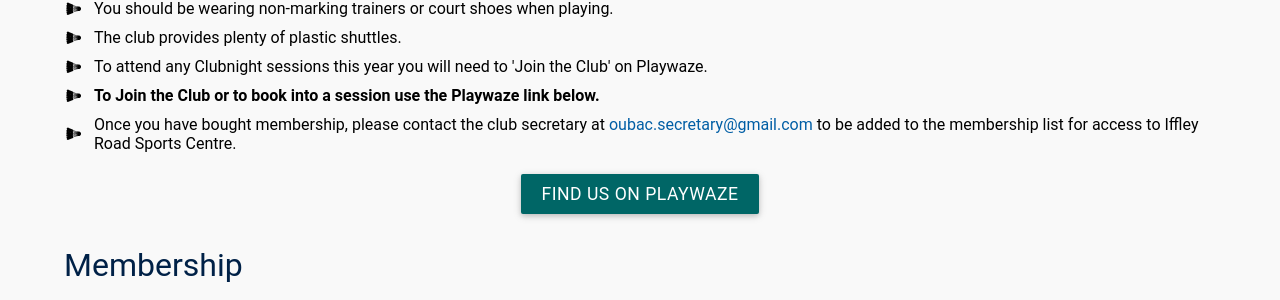
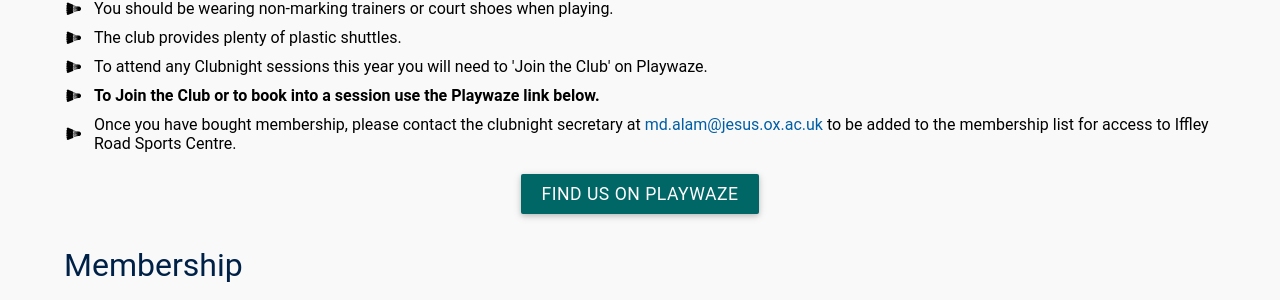
Before and after one commit to OUBaC/OUBaC.github.io, a Jekyll site: the page built from clubnight.html, in a window 1280 px wide and 1207 px high. Shown: the part 329-629 px from the top of the window. Built offline with Jekyll 4.4.1, drawn with Linux system fonts in a browser that asks for light colours.

Commit message:
Change clubnight email to Rash

```diff
--- a/_data/variables.yml
+++ b/_data/variables.yml
@@ -18,3 +18,4 @@
  term: 30
  year-term: 70
  year-term-vac: 85
+ email: md.alam@jesus.ox.ac.uk
--- a/clubnight.html
+++ b/clubnight.html
@@ -13,7 +13,7 @@
 	<li>The club provides plenty of plastic shuttles.</li>
 	<li>To attend any Clubnight sessions this year you will need to 'Join the Club' on Playwaze.</li>
 	<strong><li>To Join the Club or to book into a session use the Playwaze link below.</li></strong>
-  <li>Once you have bought membership, please contact the club secretary at <a href="mailto:{{site.data.variables.secretary.email}}">{{site.data.variables.Secretary.email}}</a> to be added to the membership list for access to Iffley Road Sports Centre.
+  <li>Once you have bought membership, please contact the clubnight secretary at <a href="mailto:{{site.data.variables.clubnight.email}}">{{site.data.variables.clubnight.email}}</a> to be added to the membership list for access to Iffley Road Sports Centre.
 </ul>
 
 <div style="width:100%;text-align:center;">
```
